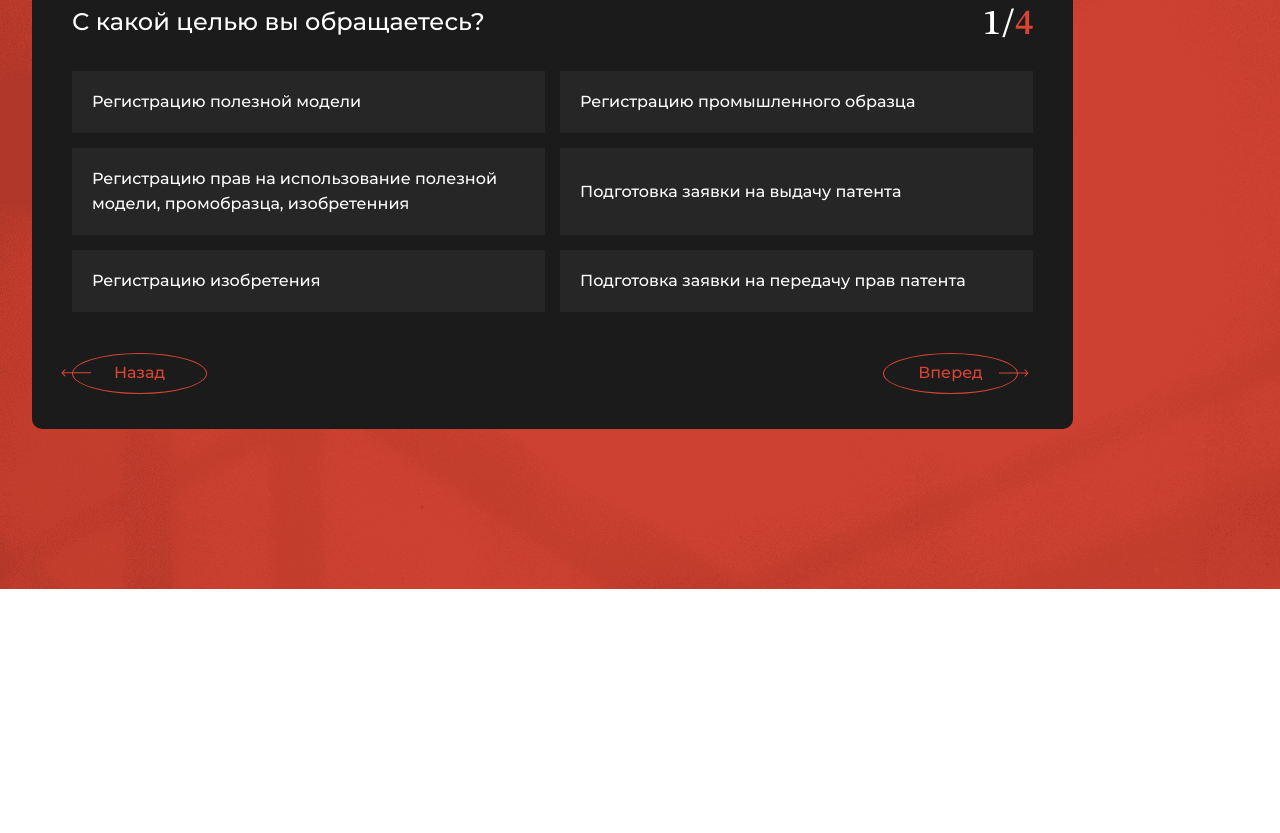
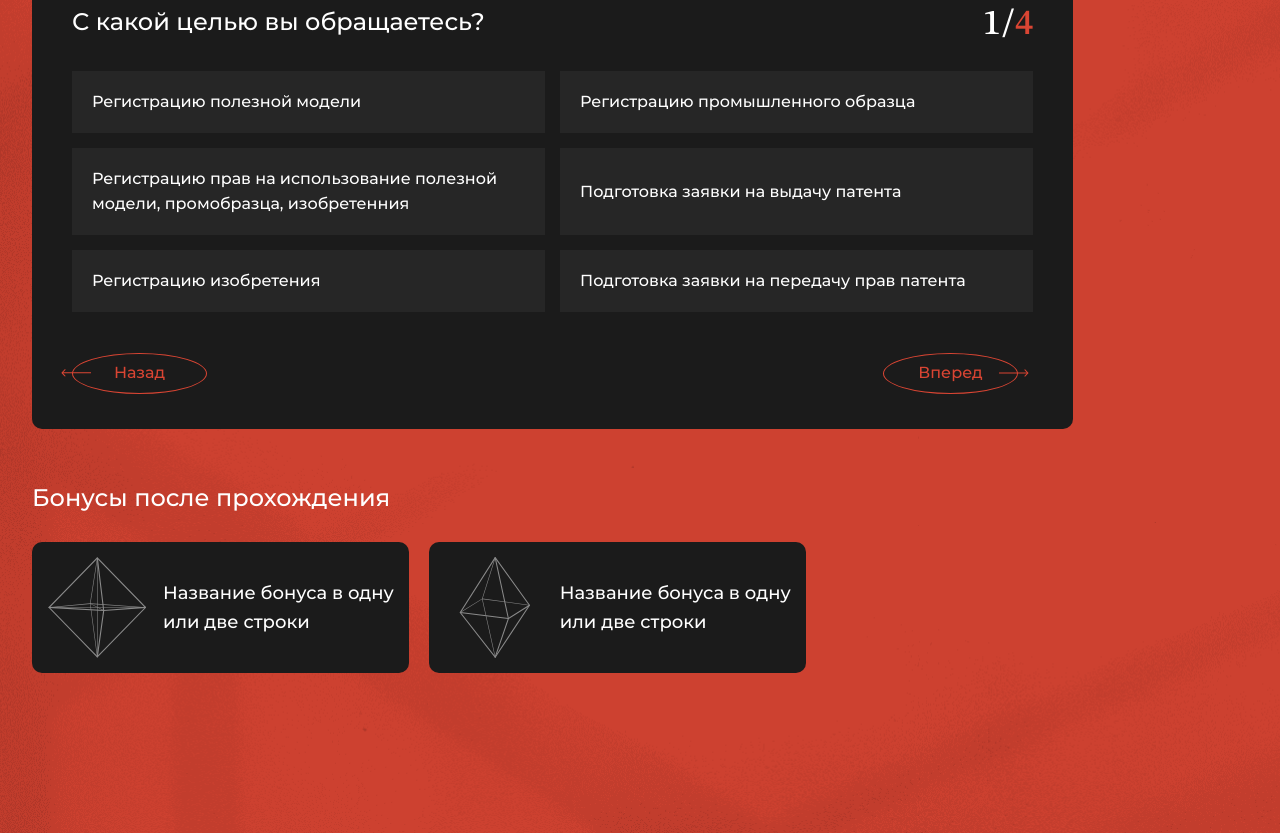
Before and after one commit to TesaloNick/IPhub-medium, a plain HTML site: page index.html in a window 1280 px wide. Shown: the part 3416-4249 px from the top of the page. Before the commit the page ends 4005 px from the top, so only its background shows below. Drawn offline with nearby package versions, Linux system fonts and the light colour scheme; files whose address does not match are found by name; a web font is replaced by a local one.

Commit message:
fix test slider

```diff
--- a/css/style.scss
+++ b/css/style.scss
@@ -112,6 +112,17 @@ $grey-color: #8a8a8a;
 
   &__test {
     background: url(../img/test/backgroud.png) center/cover no-repeat;
+    padding: 160px 0;
+
+    @media (max-width: 1252px) {
+      padding: 120px 0;
+    }
+    @media (max-width: 768px) {
+      padding: 80px 0;
+    }
+    @media (max-width: 400px) {
+      padding: 60px 0;
+    }
   }
 }
 
@@ -1386,18 +1397,6 @@ $grey-color: #8a8a8a;
 }
 
 .test {
-  padding: 160px 0;
-
-  @media (max-width: 1252px) {
-    padding: 120px 0;
-  }
-  @media (max-width: 768px) {
-    padding: 80px 0;
-  }
-  @media (max-width: 400px) {
-    padding: 60px 0;
-  }
-
   &__title {
     @extend %H1;
 
@@ -1609,15 +1608,6 @@ $grey-color: #8a8a8a;
     display: grid;
     grid-template-columns: repeat(2, 1fr);
     gap: 15px;
-
-    // &.chosen {
-    //   a{
-    //     background: $red-color;
-    //     color: #fff;
-    //     transition: 0.5s;
-    //   }
-
-    // }
   }
 
   &__option {
@@ -1640,3 +1630,53 @@ $grey-color: #8a8a8a;
     }
   }
 }
+
+.bonuses {
+  &__title {
+    @extend %SH0;
+    padding: 50px 0 25px;
+
+    @media (max-width: 1000px) {
+      padding: 40px 0 20px;
+    }
+
+    @media (max-width: 700px) {
+      padding: 30px 0 15px;
+    }
+
+    @media (max-width: 350px) {
+      font-size: 20px;
+      padding: 20px 0 10px;
+    }
+  }
+
+  &__block {
+    display: flex;
+    gap: 20px;
+  }
+
+  &__bonus {
+    padding: 15px;
+    background: $black-color;
+    border-radius: 10px;
+    display: flex;
+    align-items: center;
+    gap: 15px;
+  }
+
+  &__image {
+    width: 101px;
+    height: 101px;
+    display: flex;
+    justify-content: center;
+    align-items: center;
+
+    img {
+      height: 100%;
+    }
+  }
+
+  &__text {
+    @extend %SH1;
+  }
+}
--- a/index.html
+++ b/index.html
@@ -289,7 +289,8 @@
             <div class="test__counter-slider">
               <p><span>1/</span><span></span></p>
             </div>
-            <div class="test__slider test-slider">
+            <div class="test__slider test-slider" onclick="changeSlider()" mousemove="changeSlider()"
+              ontouchend="changeSlider()">
               <div class="test-slider__slide">
                 <p class="test-slider__title">С какой целью вы обращаетесь?</p>
                 <div class="test-slider__options">
@@ -341,6 +342,19 @@
             </div>
           </div>
         </div>
+        <div class="bonuses">
+          <p class="bonuses__title">Бонусы после прохождения</p>
+          <div class="bonuses__block">
+            <div class="bonuses__bonus">
+              <div class="bonuses__image"><img src="./img/test/bonuses/bonus1.svg" alt=""></div>
+              <p class="bonuses__text">Название бонуса в одну<br>или две строки</p>
+            </div>
+            <div class="bonuses__bonus">
+              <div class="bonuses__image"><img src="./img/test/bonuses/bonus2.svg" alt=""></div>
+              <p class="bonuses__text">Название бонуса в одну<br>или две строки</p>
+            </div>
+          </div>
+        </div>
       </div>
     </div>
   </div>
--- a/js/scripts.js
+++ b/js/scripts.js
@@ -345,13 +345,13 @@ document.querySelectorAll('.test-slider__option').forEach(slide => slide.addEven
 //------------------------------Элементы тест-слайдера-------------------------
 
 const amountTestSlides = document.querySelectorAll('.test-slider__slide')
-document.querySelector('.test__counter-slider > p > span:nth-of-type(2)').innerHTML = amountTestSlides.length;
+document.querySelector('.test__counter-slider > p > span:nth-of-type(2)').innerHTML = amountTestSlides.length; // изменение общего количества слайдов
 
-// const asd = document.querySelectorAll('.test-slider')
-console.log(amountTestSlides);
-for (let i = 0; i < amountTestSlides.length; i++) {
-  if (amountTestSlides[i].classList.contains('slick-current')) {
-    document.querySelector('.test__counter-slider > p > span:nth-of-type(1)').innerHTML = `${i + 1}/`
-    console.log(i);
+function changeSlider() { // изменение номера атекущего слайда (onclick, mousemove, ontouchend)
+  for (let i = 0; i < amountTestSlides.length; i++) {
+    if (amountTestSlides[i].classList.contains('slick-current')) {
+      document.querySelector('.test__counter-slider > p > span:nth-of-type(1)').innerHTML = `${i + 1}/`
+      // console.log(i);
+    }
   }
 }
```
Also changed, not shown: css/style.css, 1 other file.
